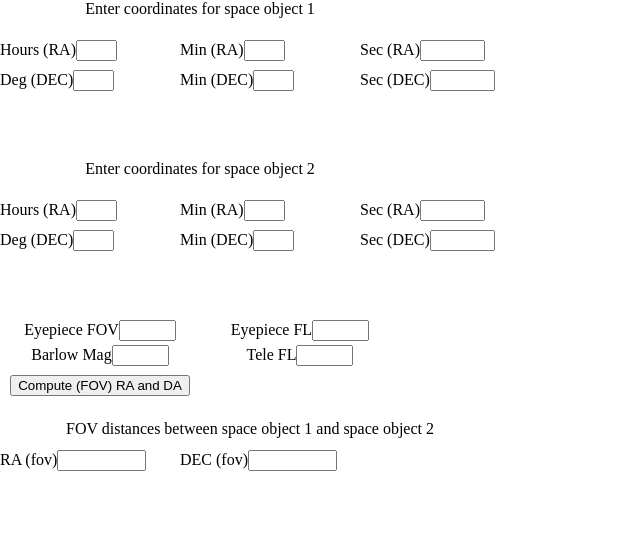
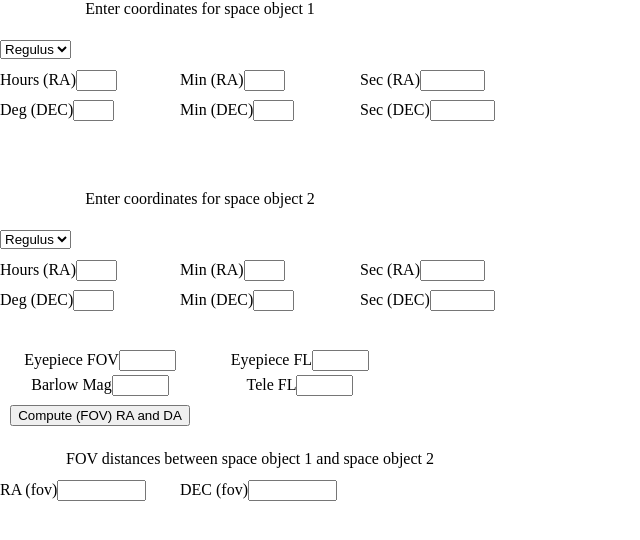
Before and after one commit to RaymondByczko/toolboxhtml5, a PHP site: page /scopehelp.php in a window 1280 px wide. Shown: the top 540 px of the page, without its empty margins (0-640 px from the left). Run offline with PHP 8.4, Linux system fonts and the light colour scheme; some libraries are stand-ins or nearby versions.

Commit message:
RByczko-self; intermediate commit of objects.sql and scopehelp.php

```diff
--- a/astronomy/db/objects.sql
+++ b/astronomy/db/objects.sql
@@ -8,9 +8,11 @@ USE astronomy;
 CREATE TABLE skyobjects
 (id INT AUTO_INCREMENT,
 name VARCHAR(64),
+url VARCHAR(128),
 raHrs DOUBLE NOT NULL,
 raMin DOUBLE NOT NULL,
 raSec DOUBLE NOT NULL,
+decSign DOUBLE NOT NULL,
 decDeg DOUBLE NOT NULL,
 decMin DOUBLE NOT NULL,
 decSec DOUBLE NOT NULL,
--- a/astronomy/scopehelp.php
+++ b/astronomy/scopehelp.php
@@ -14,26 +14,35 @@
 <div align="center" style='position: absolute; top: 0px; left: 0px; width: 400px; height: 40px'>
 Enter coordinates for space object 1
 </div>
+<div style='position: absolute; top: 40px; left: 0px; width: 180px; height: 15px'>
+<form>
+<select name="selSpaceObject1" size="1">
+<option value="1">Regulus</option>
+<option value="2">Vega</option>
+<option value="3">Kochab</option>
+</select>
+</form>
+</div>
 
-<div style='position: absolute; top: 40px; left: 0px; width: 180px; height: 20px'>
+<div style='position: absolute; top: 70px; left: 0px; width: 180px; height: 20px'>
 Hours (RA)<input type="text" size=2 maxlength=2 id="h1ra_id" />
 </div>
-<div style='position: absolute; top: 40px; left: 180px; width: 180px; height: 20px'>
+<div style='position: absolute; top: 70px; left: 180px; width: 180px; height: 20px'>
 Min (RA)<input type="text" size=2 maxlength=2 id="m1ra_id" align="right" />
 </div>
-<div style='position: absolute; top: 40px; left: 360px; width: 180px; height: 20px'>
+<div style='position: absolute; top: 70px; left: 360px; width: 180px; height: 20px'>
 Sec (RA)<input type="text" size=5 maxlength=5 id="s1ra_id" />
 </div>
 
 
 
-<div style='position: absolute; top: 70px; left: 0px; width: 180px; height: 20px'>
+<div style='position: absolute; top: 100px; left: 0px; width: 180px; height: 20px'>
 Deg (DEC)<input type="text" size=2 maxlength=2 id="d1dec_id" />
 </div>
-<div style='position: absolute; top: 70px; left: 180px; width: 180px; height: 20px'>
+<div style='position: absolute; top: 100px; left: 180px; width: 180px; height: 20px'>
 Min (DEC)<input type="text" size=2 maxlength=2 id="m1dec_id" align="right" />
 </div>
-<div style='position: absolute; top: 70px; left: 360px; width: 180px; height: 20px'>
+<div style='position: absolute; top: 100px; left: 360px; width: 180px; height: 20px'>
 Sec (DEC)<input type="text" size=5 maxlength=5 id="s1dec_id" />
 </div>
 
@@ -42,39 +51,48 @@ Sec (DEC)<input type="text" size=5 maxlength=5 id="s1dec_id" />
 
 
 
-<div id=spaceobject2_id style='position: absolute; top: 160px; left:0px; width:400px; height: 160px'>
+<div id=spaceobject2_id style='position: absolute; top: 190px; left:0px; width:400px; height: 160px'>
 
 
 <div align="center" style='position: absolute; top: 0px; left: 0px; width: 400px; height: 40px'>
 Enter coordinates for space object 2
 </div>
 
+<div style='position: absolute; top: 40px; left: 0px; width: 180px; height: 15px'>
+<form>
+<select name="selSpaceObject2" size="1">
+<option value="1">Regulus</option>
+<option value="2">Vega</option>
+<option value="3">Kochab</option>
+</select>
+</form>
+</div>
 
-<div style='position: absolute; top: 40px; left: 0px; width: 180px; height: 20px'>
+<div style='position: absolute; top: 70px; left: 0px; width: 180px; height: 20px'>
 Hours (RA)<input type="text" size=2 maxlength=2 id="h2ra_id" />
 </div>
-<div style='position: absolute; top: 40px; left: 180px; width: 180px; height: 20px'>
+<div style='position: absolute; top: 70px; left: 180px; width: 180px; height: 20px'>
 Min (RA)<input type="text" size=2 maxlength=2 id="m2ra_id" />
 </div>
-<div style='position: absolute; top: 40px; left: 360px; width: 180px; height: 20px'>
+<div style='position: absolute; top: 70px; left: 360px; width: 180px; height: 20px'>
 Sec (RA)<input type="text" size=5 maxlength=5 id="s2ra_id" />
 </div>
 
 
-<div style='position: absolute; top: 70px; left: 0px; width: 180px; height: 20px'>
+<div style='position: absolute; top: 100px; left: 0px; width: 180px; height: 20px'>
 Deg (DEC)<input type="text" size=2 maxlength=2 id="d2dec_id" />
 </div>
-<div style='position: absolute; top: 70px; left: 180px; width: 180px; height: 20px'>
+<div style='position: absolute; top: 100px; left: 180px; width: 180px; height: 20px'>
 Min (DEC)<input type="text" size=2 maxlength=2 id="m2dec_id" align="right" />
 </div>
-<div style='position: absolute; top: 70px; left: 360px; width: 180px; height: 20px'>
+<div style='position: absolute; top: 100px; left: 360px; width: 180px; height: 20px'>
 Sec (DEC)<input type="text" size=5 maxlength=5 id="s2dec_id" />
 </div>
 
 </div>
 
 
-<div id=controls_id align="center" style='position: absolute; top: 320px; left:0px; width:800px; height: 80px'>
+<div id=controls_id align="center" style='position: absolute; top: 350px; left:0px; width:800px; height: 80px'>
 
 <div style='position: absolute; top: 0px; left: 0px; width: 200px; height: 25px'>
 Eyepiece FOV<input type="text" size=4 maxlength=4 id="eyefov_id" />
@@ -95,7 +113,7 @@ Tele FL<input type="text" size=4 maxlength=4 id="telefl_id" align="right" />
 </div>
 
 
-<div id=output_id  style='position: absolute; top: 400px; left:0px; width:800px; height: 80px'>
+<div id=output_id  style='position: absolute; top: 430px; left:0px; width:800px; height: 80px'>
 
 <div align="center" style='position: absolute; top:20px; left: 0px; width:500px; height: 25px'>
 FOV distances between space object 1 and space object 2
```
